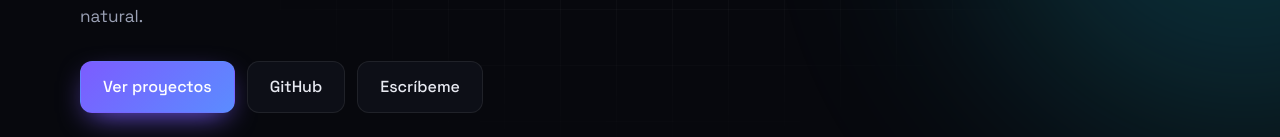
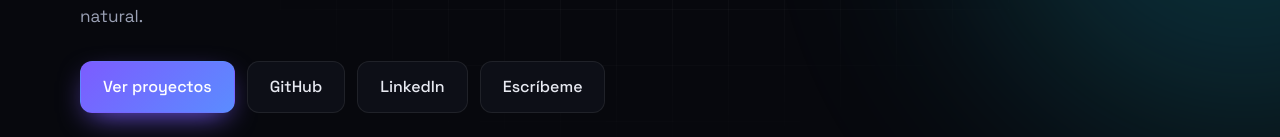
Before and after one commit to CarlosFloresDev/portfolio-astro, an Astro site: page / in a window 1280 px wide. Shown: the part 663-800 px from the top of the page. Built offline with nearby package versions, Linux system fonts and the light colour scheme; Astro itself is replaced by a stand-in of ours.

Commit message:
Add LinkedIn link

```diff
--- a/src/data/perfil.ts
+++ b/src/data/perfil.ts
@@ -5,6 +5,7 @@ export const perfil = {
   ubicacion: "Arequipa, Perú",
   email: "car.alberto549@gmail.com",
   github: "https://github.com/CarlosFloresDev",
+  linkedin: "https://www.linkedin.com/in/carlos-llano-flores",
   resumen:
     "Estoy terminando Diseño y Desarrollo de Software en TECSUP. Trabajo en todo el ciclo de una aplicación: prototipo en Figma, backend, base de datos, app móvil y despliegue. Vengo de una formación técnica en electrónica, así que conectar software con hardware —sensores, ESP32, dispositivos hápticos— me resulta natural.",
   roles: ["Backend .NET y Java", "Apps móviles con Flutter", "Web con React y Astro", "Videojuegos con Godot y Unity"],
--- a/src/pages/index.astro
+++ b/src/pages/index.astro
@@ -37,6 +37,7 @@ const anio = new Date().getFullYear();
       <div class="acciones aparece">
         <a class="boton boton-principal" href="#proyectos">Ver proyectos</a>
         <a class="boton" href={perfil.github} target="_blank" rel="noopener">GitHub</a>
+        <a class="boton" href={perfil.linkedin} target="_blank" rel="noopener">LinkedIn</a>
         <a class="boton" href={`mailto:${perfil.email}`}>Escríbeme</a>
       </div>
       <dl class="cifras aparece">
@@ -138,6 +139,7 @@ const anio = new Date().getFullYear();
       <div class="acciones">
         <a class="boton boton-principal" href={`mailto:${perfil.email}`}>{perfil.email}</a>
         <a class="boton" href={perfil.github} target="_blank" rel="noopener">GitHub</a>
+        <a class="boton" href={perfil.linkedin} target="_blank" rel="noopener">LinkedIn</a>
       </div>
     </section>
   </main>
```
